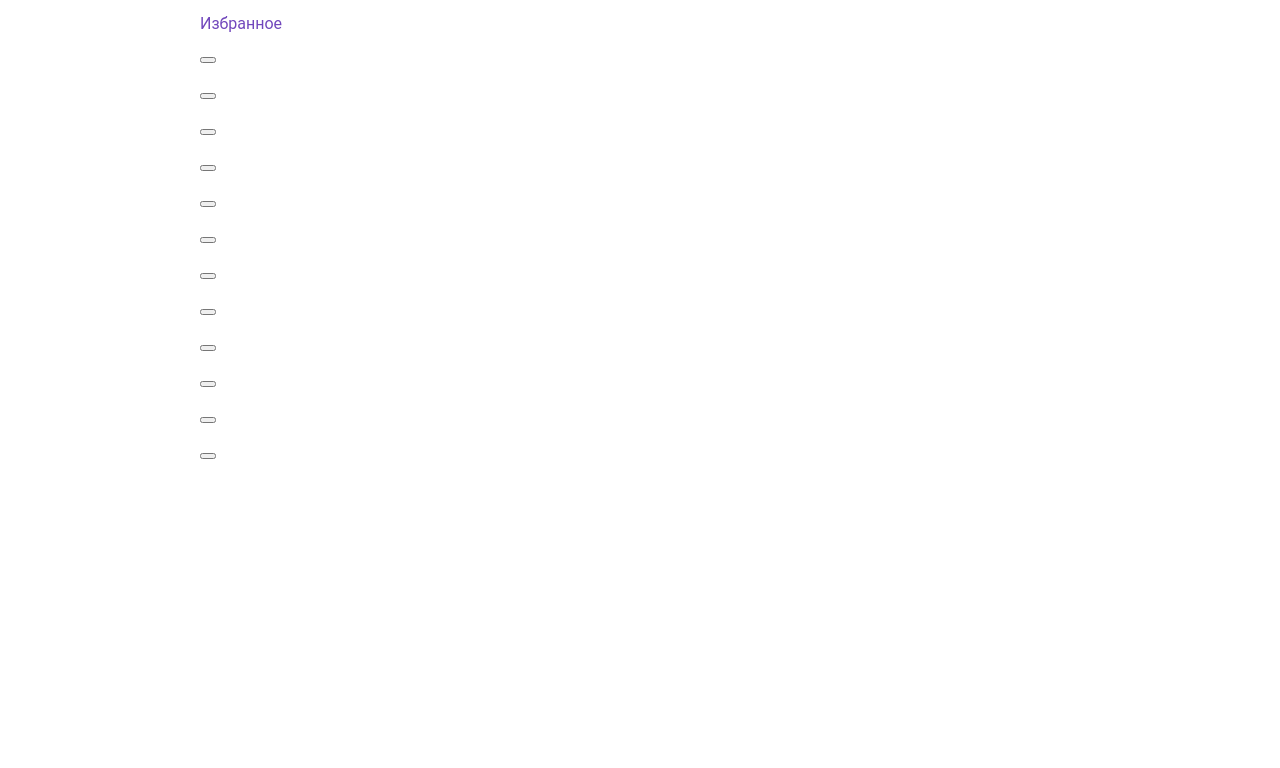
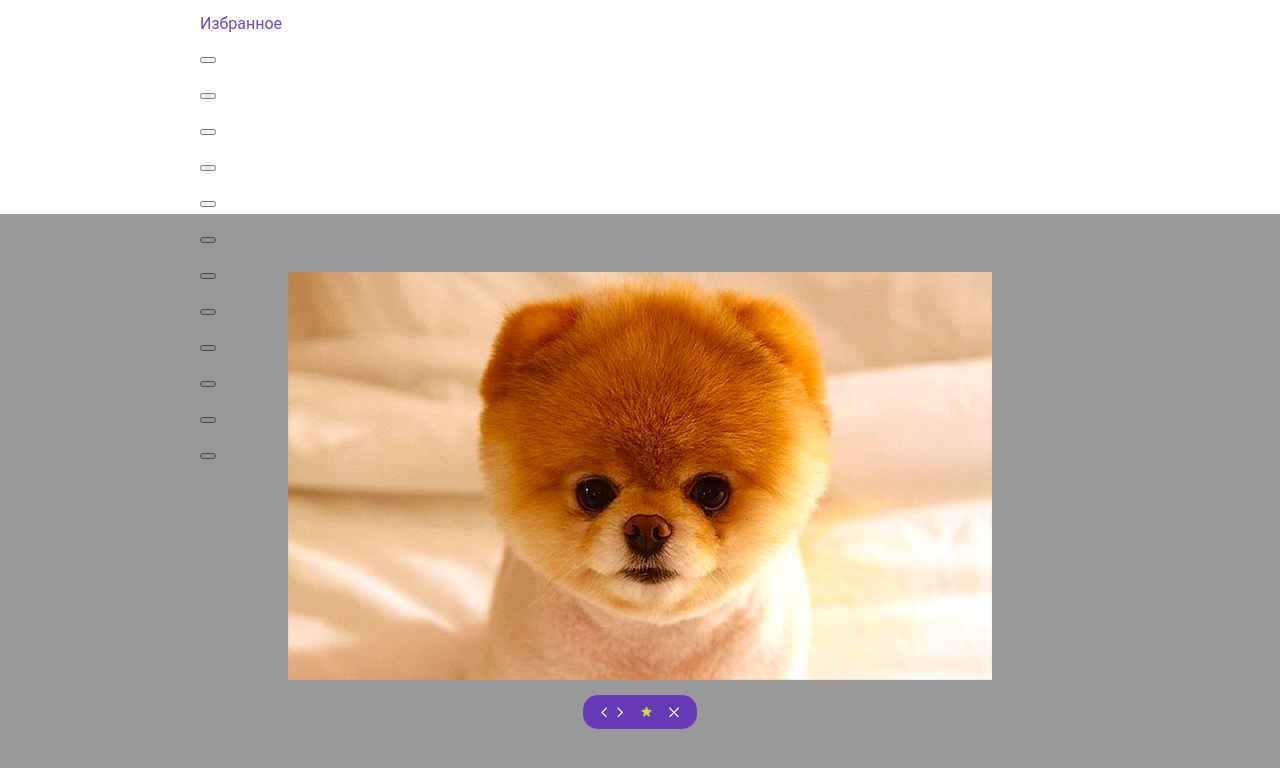
Before and after one commit to mariukhin/findpic, a website built with webpack: page public/index.html in a window 1280 px wide. Built offline with nearby package versions, Linux system fonts and the light colour scheme; a web font is replaced by a local one.

Commit message:
modal (html+scss)

```diff
--- a/public/index.html
+++ b/public/index.html
@@ -91,6 +91,25 @@
         </div>
     </div>
 </main>
+<!-- The Modal -->
+<div id="modal" class="modal">
+    <!-- Modal content -->
+    <div class="modal-content">
+        <img class="preview-image" src="../src/img/preview-image.png"  alt=""/>
+    </div>
+    <!-- Modal control -->
+    <div class="modal-control">
+        <div class="control-buttons">
+            <div class="control-previous-next">
+                <span class="previous"><img src="../src/img/previous-icon.png" height="10" width="6" alt=""></span>
+                <span class="next"><img src="../src/img/next-icon.png" height="10" width="6" alt=""/></span>
+            </div>
+            <span class="favorite"><img src="../src/img/star-icon.png" height="11" width="11" alt=""/></span>
+            <span class="close"><img src="../src/img/close-icon.png" height="10" width="10" alt=""/></span>
+        </div>
+    </div>
+</div>
+
 </body>
 
 </html>
--- a/src/scss/helpers/colors.scss
+++ b/src/scss/helpers/colors.scss
@@ -3,7 +3,7 @@
 $colors: (
   primary-black: #000000,
   title: #7147bc,
-
+  modal-control-background: #673ab7,
 );
 
 @function color($key) {
--- /dev/null
+++ b/src/scss/layout/modal.scss
@@ -0,0 +1,83 @@
+@import '../helpers/colors.scss';
+@import '../helpers/fonts.scss';
+@import '../helpers/mixins.scss';
+
+/* The Modal (background) */
+.modal {
+  //display: none; /* Hidden by default */
+  position: fixed; /* Stay in place */
+  z-index: 1; /* Sit on top */
+  margin-top: 214px; /* Location of the box */
+  left: 0;
+  top: 0;
+  width: 100%; /* Full width */
+  height: 100%; /* Full height */
+  overflow: auto; /* Enable scroll if needed */
+  background-color: rgb(0, 0, 0); /* Fallback color */
+  background-color: rgba(0, 0, 0, 0.4); /* Black w/ opacity */
+}
+
+/* Modal Content */
+.modal-content {
+  padding-top: 58px;
+  width: 100%;
+  display: flex;
+  justify-content: center;
+}
+
+/* The Preview Image */
+.preview-image {
+  display: flex;
+  position: center;
+  width: 704px;
+  height: 408px;
+}
+
+/* Modal control */
+.modal-control {
+  margin: 15px auto 0;
+  width: 114px;
+  height: 34px;
+  background-color: #673ab7;
+  border-radius: 15px;
+  line-height: 34px;
+}
+
+/* Modal buttons */
+.control-buttons {
+  display: flex;
+  justify-content: space-evenly;
+}
+
+/* Control previous-next Buttons */
+.control-previous-next {
+  display: flex;
+}
+
+/* The Previous Button */
+.previous:hover,
+.previous:focus {
+  cursor: pointer;
+}
+
+/* The next Button */
+.next {
+  margin-left: 10px;
+}
+
+.next:hover,
+.next:focus {
+  cursor: pointer;
+}
+
+/* The favorite Button */
+.favorite:hover,
+.favorite:focus {
+  cursor: pointer;
+}
+
+/* The Close Button */
+.close:hover,
+.close:focus {
+  cursor: pointer;
+}
--- a/src/scss/styles.scss
+++ b/src/scss/styles.scss
@@ -4,3 +4,4 @@
 @import 'helpers/fonts';
 
 @import 'layout/gallery.scss';
+@import 'layout/modal.scss';
```
Also changed, not shown: src/img/close-icon.png (added), src/img/next-icon.png (added), src/img/preview-image.png (added), src/img/previous-icon.png (added), src/img/star-icon.png (added), 1 other file. Lines whose indentation alone changed are shown as unchanged.
